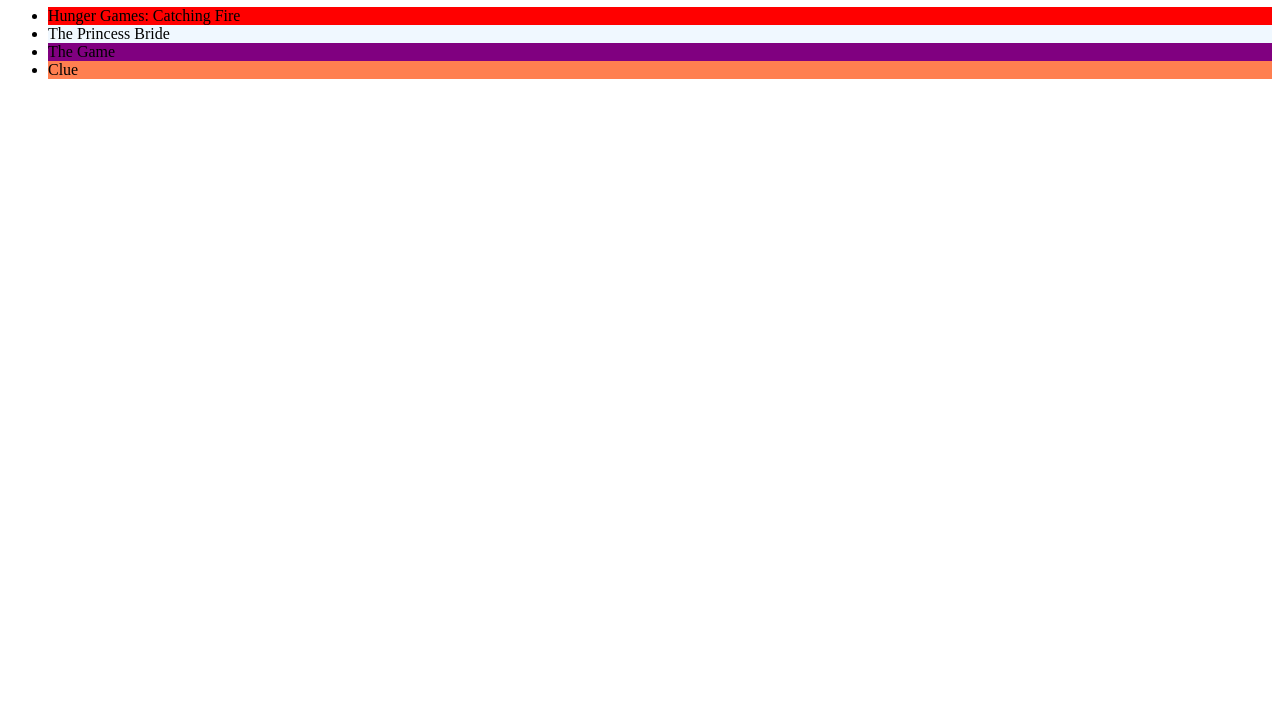
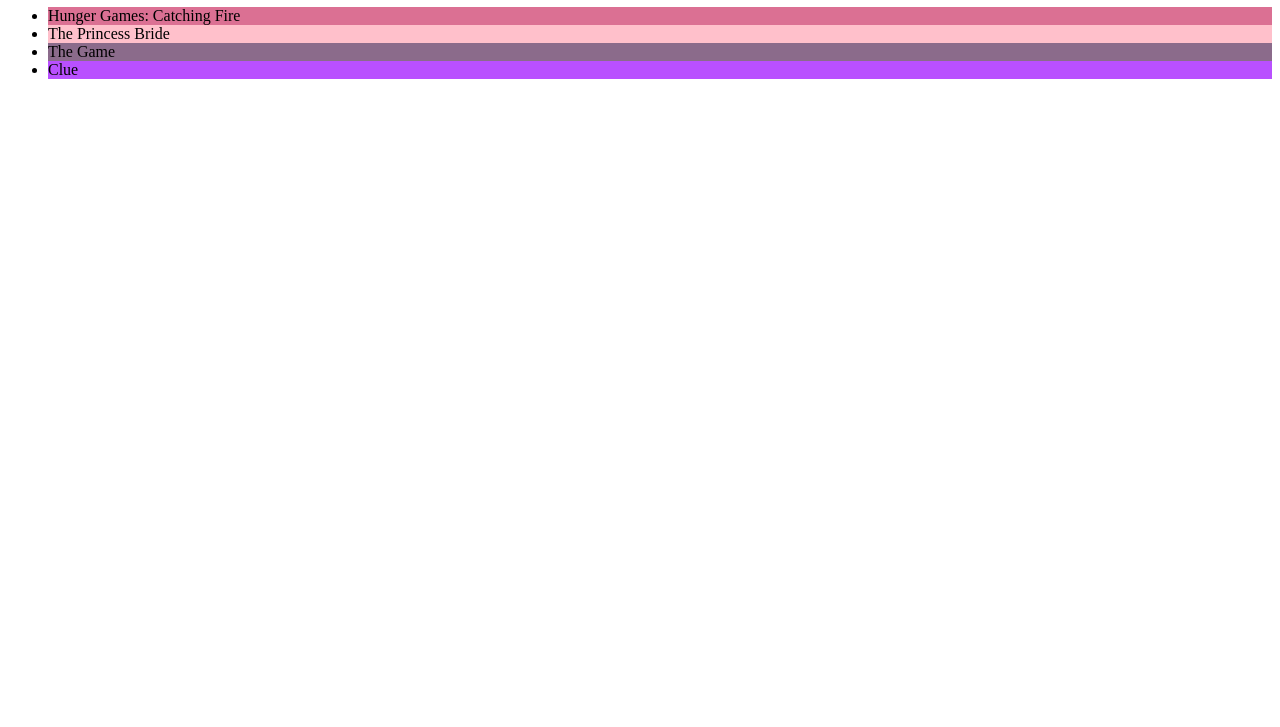
Before and after one commit to peridot470/0-1-Practice-B, a plain HTML site: page index.html in a window 1280 px wide. Shown: the part 73-800 px from the top of the page. Drawn offline with Linux system fonts and the light colour scheme.

Commit message:
updated color

```diff
--- a/index.html
+++ b/index.html
@@ -6,10 +6,10 @@
   <meta name="viewport" content="width=device-width">
   <title>Unit 0 - Practice</title>
   <style>
-    .mov1{ background-color: red}
-    .mov2{ background-color: aliceblue}
-    .mov3{ background-color: purple}
-    .mov4{ background-color: coral}
+    .mov1{ background-color: palevioletred}
+    .mov2{ background-color: pink}
+    .mov3{ background-color: rgb(139, 107, 139)}
+    .mov4{ background-color: rgb(185, 80, 255)}
   </style>
 </head>
 
```
